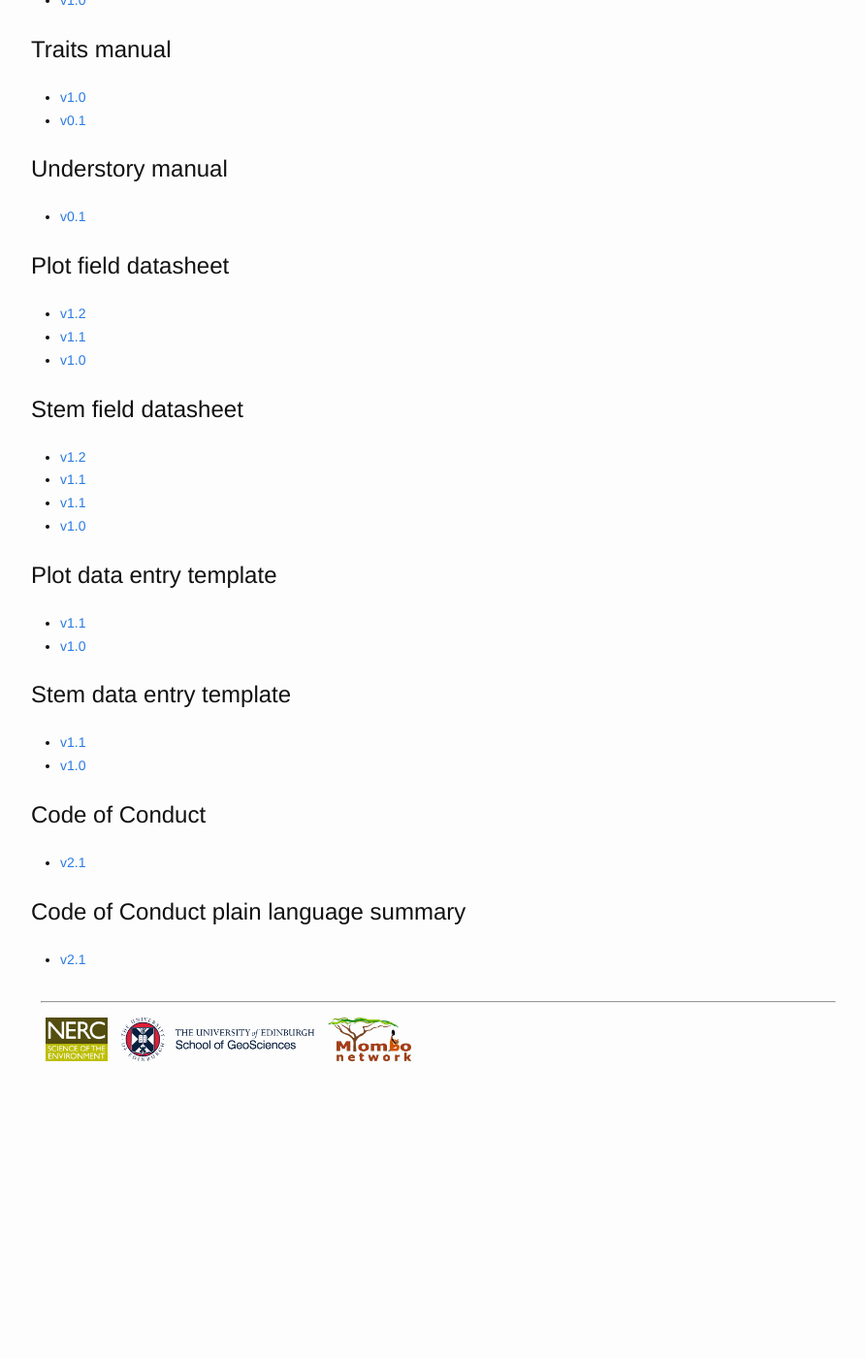
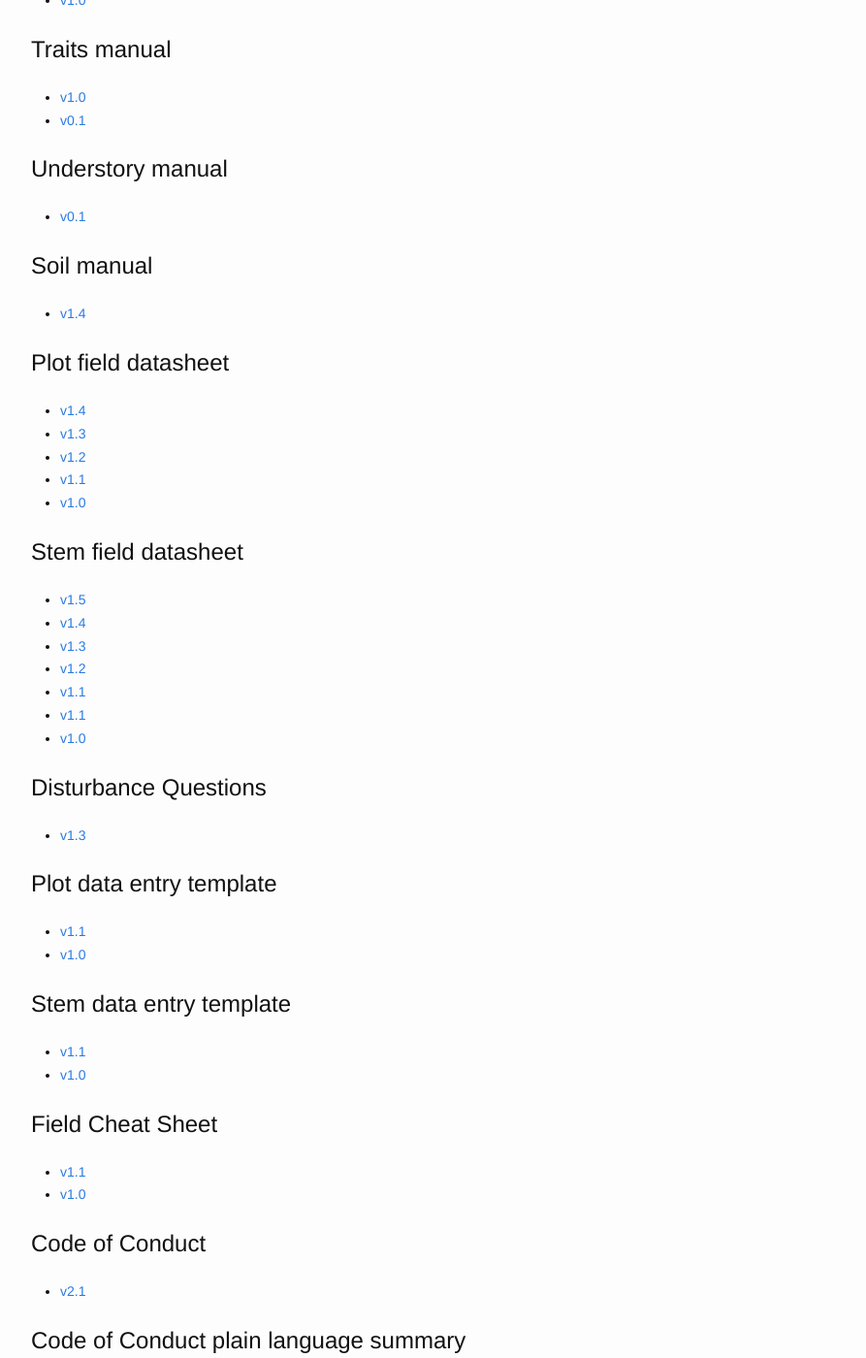
Before and after one commit to seosaw/seosaw.github.io, a Jekyll site: the page built from manual_versions.md, in a window 1280 px wide and 1400 px high, scrolled down 611 px. Shown: the whole window at 97% size, without its empty margins (188-1081 px from the left). Built offline with Jekyll 4.4.1, drawn with Linux system fonts in a browser that asks for light colours; nearby versions of some CDN libraries; our own code applies the rules of GitHub Pages for plain Markdown files; before the commit the page ends 1720 px from its top, so only the background shows below that.

Commit message:
Updated webpages to reflect new versions of manuals and data sheets

```diff
--- a/manual_versions.md
+++ b/manual_versions.md
@@ -28,19 +28,31 @@ layout: default
 
 * [v0.1](https://bitbucket.org/miombo/seosaw/raw/master/doc/manuals/understory_manual/versions/seosaw_understory_manual_v0.1_2018.pdf)
 
+## Soil manual
+
+* [v1.4](https://bitbucket.org/miombo/seosaw/raw/master/doc/manuals/soil_manual/versions/soil_protocol_v1.4.pdf)
+
 ## Plot field datasheet
 
+* [v1.4](https://bitbucket.org/miombo/seosaw/raw/master/doc/forms/field_sheets/versions/plot/blank_plot_v1.4.pdf)
+* [v1.3](https://bitbucket.org/miombo/seosaw/raw/master/doc/forms/field_sheets/versions/plot/blank_plot_v1.3.pdf)
 * [v1.2](https://bitbucket.org/miombo/seosaw/raw/master/doc/forms/field_sheets/versions/plot/blank_plot_v1.2.pdf)
 * [v1.1](https://bitbucket.org/miombo/seosaw/raw/master/doc/forms/field_sheets/versions/plot/blank_plot_v1.1.pdf)
 * [v1.0](https://bitbucket.org/miombo/seosaw/raw/master/doc/forms/field_sheets/versions/plot/blank_plot_v1.0.pdf)
 
 ## Stem field datasheet
 
+* [v1.5](https://bitbucket.org/miombo/seosaw/raw/master/doc/forms/field_sheets/versions/stem/blank_stem_v1.5.pdf)
+* [v1.4](https://bitbucket.org/miombo/seosaw/raw/master/doc/forms/field_sheets/versions/stem/blank_stem_v1.4.pdf)
+* [v1.3](https://bitbucket.org/miombo/seosaw/raw/master/doc/forms/field_sheets/versions/stem/blank_stem_v1.3.pdf)
 * [v1.2](https://bitbucket.org/miombo/seosaw/raw/master/doc/forms/field_sheets/versions/stem/blank_stem_v1.2.pdf)
 * [v1.1](https://bitbucket.org/miombo/seosaw/raw/master/doc/forms/field_sheets/versions/stem/blank_stem_v1.1.pdf)
 * [v1.1](https://bitbucket.org/miombo/seosaw/raw/master/doc/forms/field_sheets/versions/stem/blank_stem_v1.1.pdf)
 * [v1.0](https://bitbucket.org/miombo/seosaw/raw/master/doc/forms/field_sheets/versions/stem/blank_stem_v1.0.pdf)
 
+
+## Disturbance Questions
+* [v1.3](https://bitbucket.org/miombo/seosaw/raw/master/doc/forms/field_sheets/versions/disturbance/disturbance_questions_v1.3.pdf)
 
 ## Plot data entry template
 
@@ -52,6 +64,11 @@ layout: default
 * [v1.1](https://bitbucket.org/miombo/seosaw/raw/master/doc/forms/data_templates/versions/stem/stem_data_template_v1.1.csv)
 * [v1.0](https://bitbucket.org/miombo/seosaw/raw/master/doc/forms/data_templates/versions/stem/stem_data_template_v1.0.csv)
 
+## Field Cheat Sheet
+
+* [v1.1](https://bitbucket.org/miombo/seosaw/raw/master/doc/forms/cheat_sheet/versions/cheat_sheet_v1.1.pdf)
+* [v1.0](https://bitbucket.org/miombo/seosaw/raw/master/doc/forms/cheat_sheet/versions/cheat_sheet_v1.0.pdf)
+
 ## Code of Conduct
 
 * [v2.1](https://bitbucket.org/miombo/seosaw/raw/master/doc/manuals/coc/versions/coc/seosaw_coc_v2.1_2020-05-04.pdf)
```
Also changed, not shown: manuals.md (+3 -4 lines).
